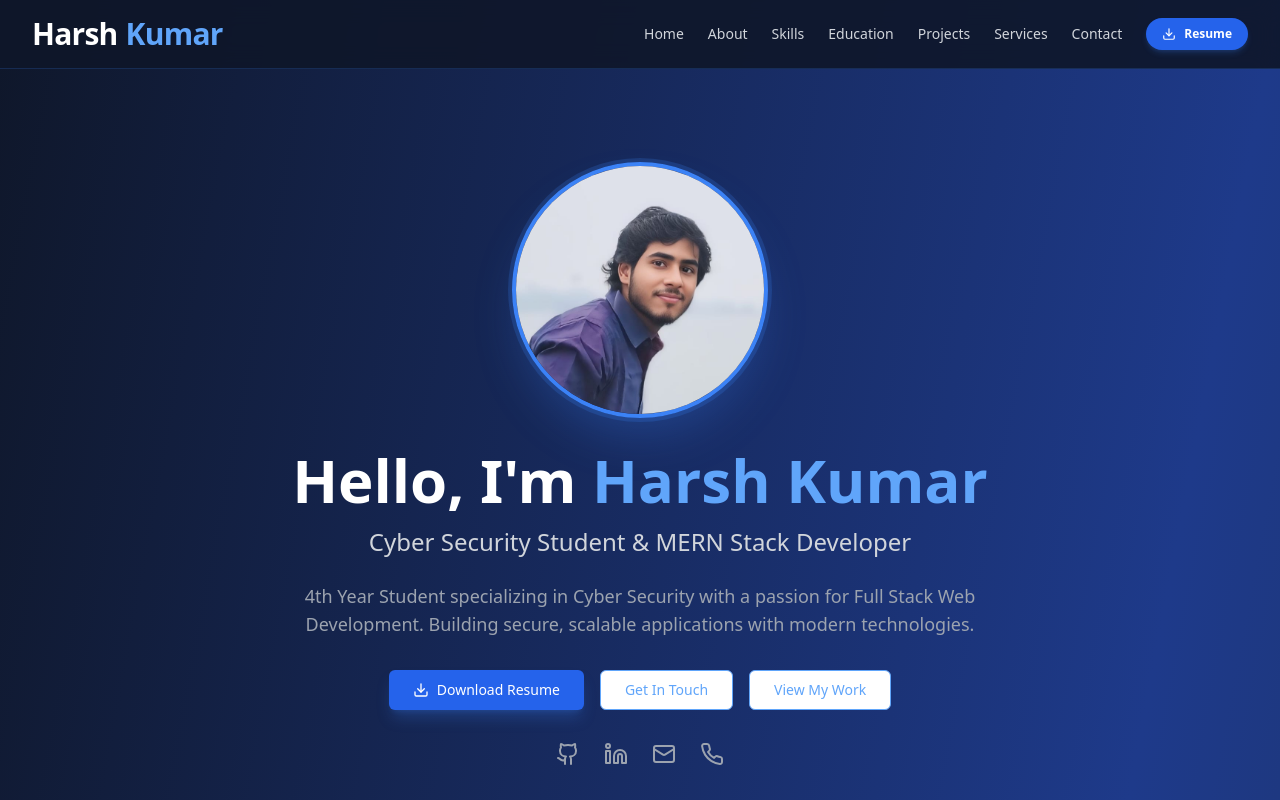
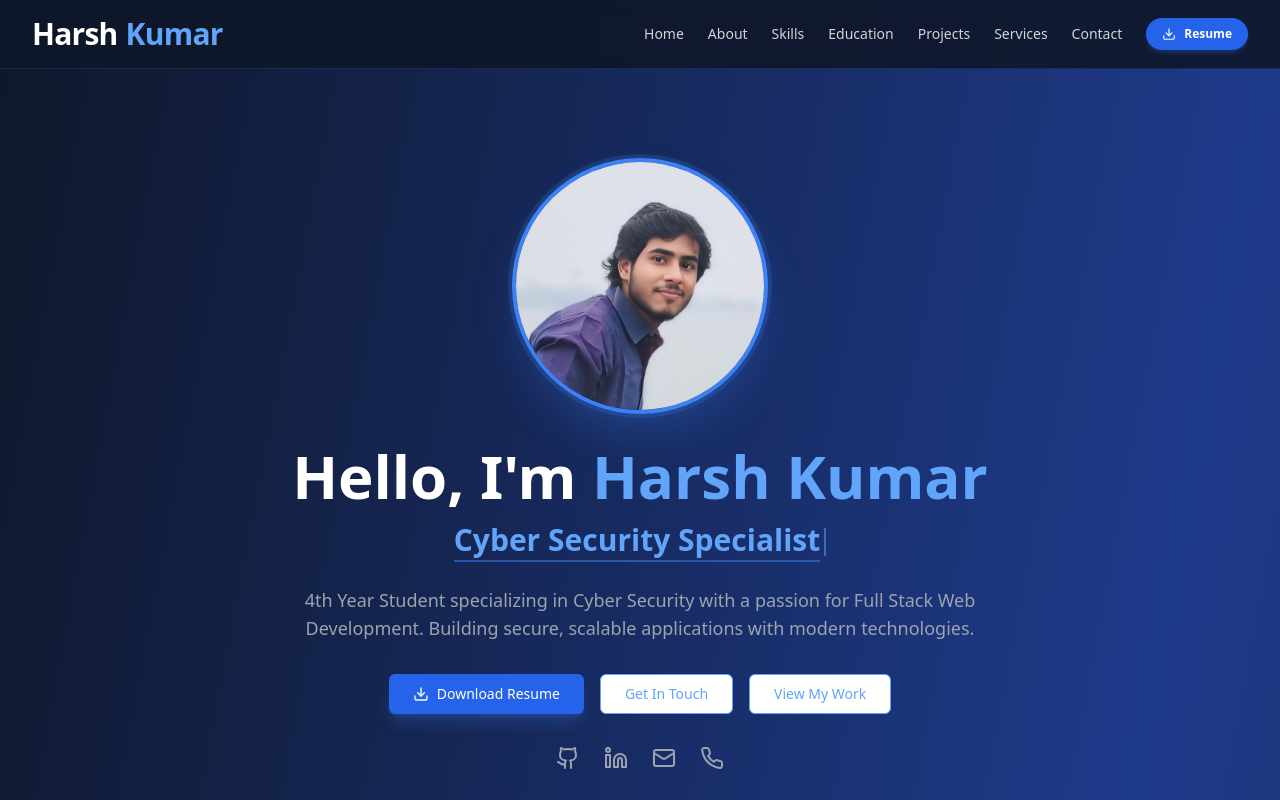
Before and after one commit to HarshKumar5822/Harsh_Kumar_Portfolio, a React (Vite) app: page / in a window 1280 px wide. Shown: the top 800 px of the page. Built offline with nearby package versions, Linux system fonts and the light colour scheme.

Commit message:
Add dynamic typewriter title animation to Hero section

```diff
--- a/src/components/Hero.tsx
+++ b/src/components/Hero.tsx
@@ -1,8 +1,47 @@
+import { useState, useEffect } from "react";
 import { motion } from "framer-motion";
 import { Github, Linkedin, Mail, Phone, Download } from "lucide-react";
 import { Button } from "@/components/ui/button";
 
+const titles = [
+  "MERN Stack Developer",
+  "Cyber Security Specialist",
+  "Python Full Stack Developer",
+];
+
 export const Hero = () => {
+  const [titleIndex, setTitleIndex] = useState(0);
+  const [currentText, setCurrentText] = useState("");
+  const [isDeleting, setIsDeleting] = useState(false);
+
+  useEffect(() => {
+    const currentTitle = titles[titleIndex];
+
+    const handleTyping = () => {
+      if (!isDeleting) {
+        if (currentText.length < currentTitle.length) {
+          setCurrentText(currentTitle.slice(0, currentText.length + 1));
+        } else {
+          setTimeout(() => setIsDeleting(true), 1800);
+          return;
+        }
+      } else {
+        if (currentText.length > 0) {
+          setCurrentText(currentTitle.slice(0, currentText.length - 1));
+        } else {
+          setIsDeleting(false);
+          setTitleIndex((prev) => (prev + 1) % titles.length);
+          return;
+        }
+      }
+    };
+
+    const speed = isDeleting ? 40 : 80;
+    const timer = setTimeout(handleTyping, speed);
+
+    return () => clearTimeout(timer);
+  }, [currentText, isDeleting, titleIndex]);
+
   return (
     <section id="home" className="min-h-screen flex items-center justify-center px-4">
       <div className="max-w-4xl mx-auto text-center">
@@ -34,9 +73,12 @@ export const Hero = () => {
           initial={{ opacity: 0, y: 20 }}
           animate={{ opacity: 1, y: 0 }}
           transition={{ delay: 0.4 }}
-          className="text-xl md:text-2xl text-gray-300 mb-6"
+          className="text-xl md:text-3xl font-semibold text-gray-200 mb-6 h-10 flex items-center justify-center gap-1"
         >
-          Cyber Security Student & MERN Stack Developer
+          <span className="text-blue-400 border-b-2 border-blue-500/50 pb-0.5 min-h-[36px] inline-block">
+            {currentText}
+          </span>
+          <span className="w-0.5 h-7 bg-blue-400 inline-block animate-pulse"></span>
         </motion.p>
 
         <motion.p
```
